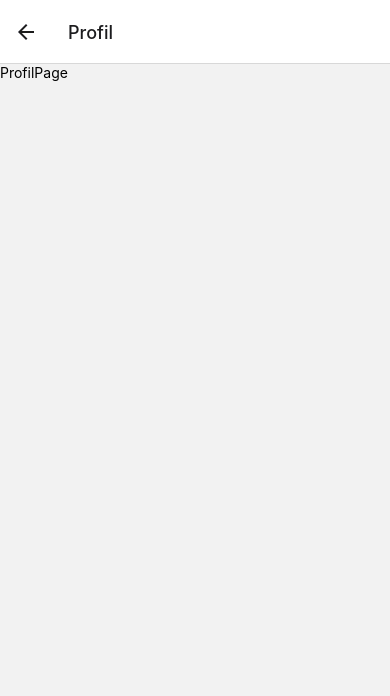
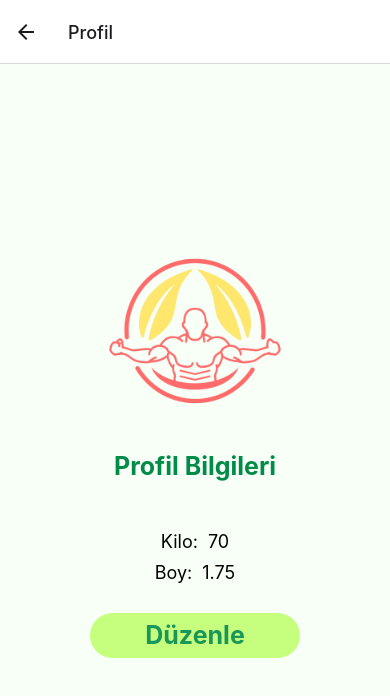
Before and after one commit to YakupYhya/fa, a React Native app: screen /Profil in a window 390 px wide. Shown: the top 696 px of the page. Built offline with nearby package versions, Linux system fonts and the light colour scheme.

Commit message:
ProfilPage eklemeler yapıldı

```diff
--- a/Screen/ProfilPage.js
+++ b/Screen/ProfilPage.js
@@ -1,10 +1,129 @@
-import { View, Text } from 'react-native'
-import React from 'react'
+import React, { useState } from 'react';
+import { View, Text, TextInput, TouchableOpacity, Image, StyleSheet } from 'react-native';
 
-export default function ProfilPage() {
+const ProfilPage = () => {
+  const [kilo, setKilo] = useState('70');
+  const [boy, setBoy] = useState('1.75');
+  const [isEditing, setIsEditing] = useState(false);
+
+  const handleGuncelle = () => {
+    // Güncelleme işlemleri burada yapılacak
+    console.log("Kilo güncellendi:", kilo);
+    console.log("Boy güncellendi:", boy);
+    setIsEditing(false); // Güncelleme yapıldıktan sonra düzenleme modunu kapat
+    // Kullanıcıya bir geri bildirim gösterme işlemleri de eklenebilir
+  };
+
   return (
-    <View>
-      <Text>ProfilPage</Text>
+    <View style={styles.container}>
+      <Image
+        source={require('./resimler/lol.png')} // Resim yolunu buraya ekleyin
+        style={styles.profileImage}
+      />
+      <Text style={styles.header}>Profil Bilgileri</Text>
+      <View style={styles.inputContainer}>
+        <Text style={styles.label}>Kilo:</Text>
+        {isEditing ? (
+          <TextInput
+            style={styles.input}
+            value={kilo}
+            onChangeText={(text) => setKilo(text)}
+            keyboardType="numeric"
+          />
+        ) : (
+          <Text style={styles.text}>{kilo}</Text>
+        )}
+      </View>
+      <View style={styles.inputContainer}>
+        <Text style={styles.label}>Boy:</Text>
+        {isEditing ? (
+          <TextInput
+            style={styles.input}
+            value={boy}
+            onChangeText={(text) => setBoy(text)}
+            keyboardType="numeric"
+          />
+        ) : (
+          <Text style={styles.text}>{boy}</Text>
+        )}
+      </View>
+      {isEditing ? (
+        <TouchableOpacity
+          style={styles.button}
+          onPress={handleGuncelle}
+        >
+          <Text style={styles.buttonText}>Kaydet</Text>
+        </TouchableOpacity>
+      ) : (
+        <TouchableOpacity
+          style={styles.button}
+          onPress={() => setIsEditing(true)}
+        >
+          <Text style={styles.buttonText}>Düzenle</Text>
+        </TouchableOpacity>
+      )}
     </View>
-  )
-}
+  );
+};
+
+const styles = StyleSheet.create({
+  container: {
+    flex: 1,
+    justifyContent: 'center',
+    alignItems: 'center',
+    paddingHorizontal: 20,
+    backgroundColor: '#f7fff7',
+  },
+  profileImage: {
+    width: 200,
+    height: 200,
+    borderRadius: 50,
+    marginBottom: 20,
+  },
+  header: {
+    fontWeight: 'bold',
+    fontSize: 25,
+    color: '#018B49',
+    marginBottom: 50,
+  },
+  inputContainer: {
+    flexDirection: 'row',
+    alignItems: 'center',
+    marginBottom: 10,
+  },
+  label: {
+    fontSize: 18,
+    marginRight: 10,
+  },
+  input: {
+    borderWidth: 1,
+    borderColor: '#ccc',
+    borderRadius: 5,
+    paddingVertical: 8,
+    paddingHorizontal: 12,
+    fontSize: 18,
+    width: '70%',
+    backgroundColor: '#d8f3dc',
+  },
+  text: {
+    fontSize: 18,
+  },
+  button: {
+    borderWidth: 0,
+    width: '60%',
+    height: 45,
+    alignItems: 'center',
+    justifyContent: 'center',
+    borderRadius: 50,
+    marginVertical: 20,
+    backgroundColor: '#C1FF72',
+    opacity: 0.9,
+  },
+  buttonText: {
+    fontWeight: 'bold',
+    fontSize: 25,
+    color: '#018B49',
+  },
+});
+
+export default ProfilPage;
```
